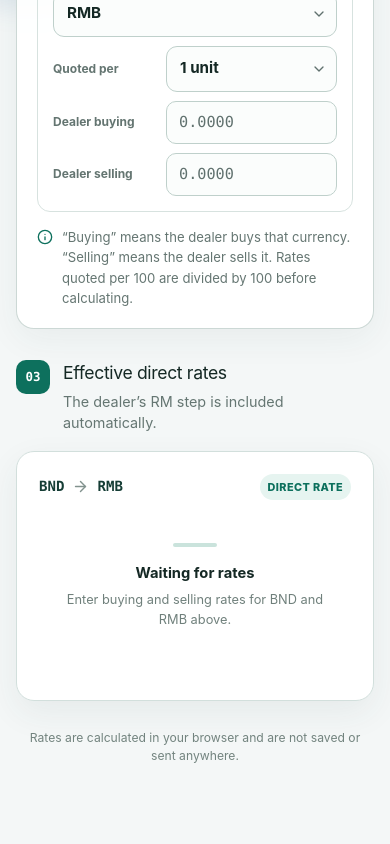
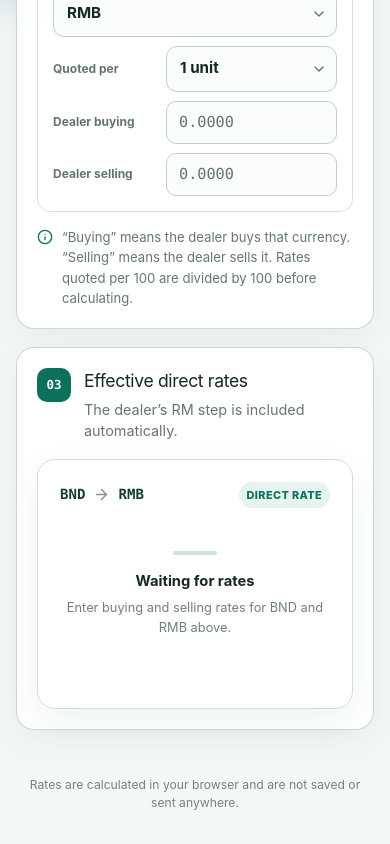
Before and after one commit to ck204/currency-converter, a React (Vite) app: page / in a window 390 px wide. Shown: the part 1053-1897 px from the top of the page. Before the commit the page ends 1850 px from the top, so only its background shows below. Built offline with nearby package versions, Linux system fonts and the light colour scheme.

Commit message:
Match result section card styling

```diff
--- a/src/styles.css
+++ b/src/styles.css
@@ -163,7 +163,8 @@ h2 {
 }
 
 .setup-card,
-.rates-card {
+.rates-card,
+.results-section {
   margin-bottom: 18px;
   padding: 26px;
   border: 1px solid rgba(153, 178, 171, 0.5);
@@ -358,7 +359,7 @@ h2 {
 }
 
 .results-section {
-  margin-top: 31px;
+  margin-top: 0;
 }
 
 .results-heading {
@@ -525,7 +526,8 @@ footer {
   }
 
   .setup-card,
-  .rates-card {
+  .rates-card,
+  .results-section {
     padding: 20px;
   }
 
```
